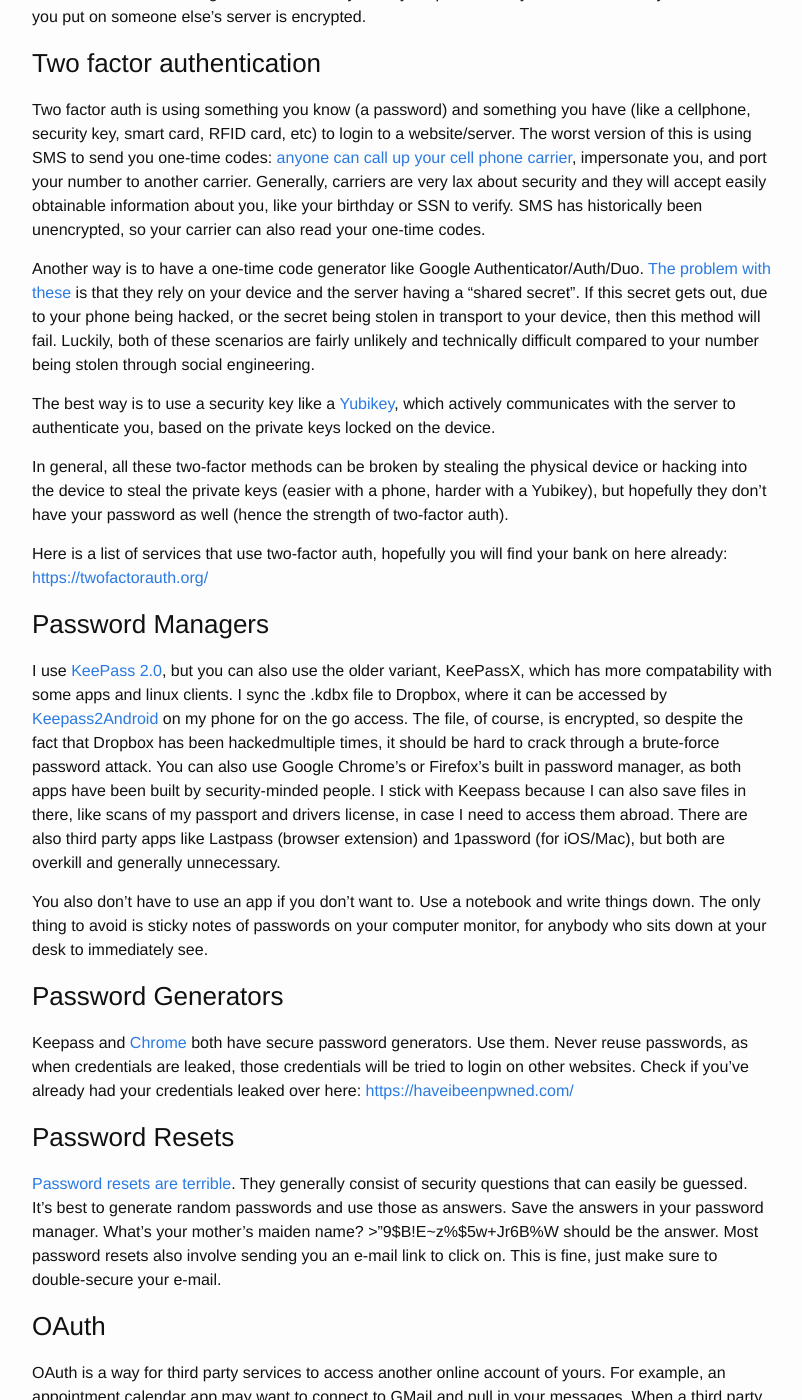
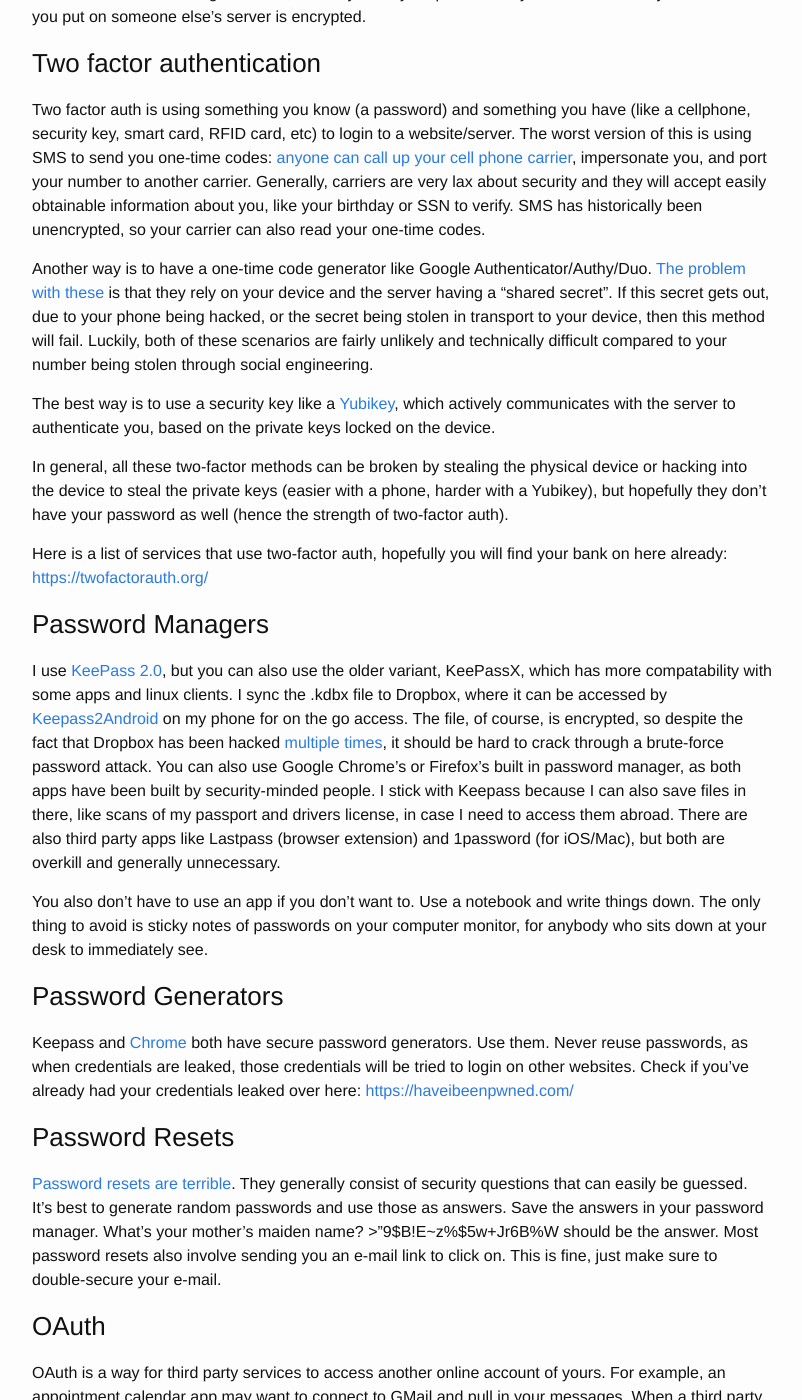
Before and after one commit to daferna/daferna.github.io, a Jekyll site: the page built from _posts/2017-05-27-security.markdown, in a window 1280 px wide and 1400 px high, scrolled down 1270 px. Shown: the whole window, without its empty margins (238-1040 px from the left). Built offline with Jekyll 4.4.1, drawn with Linux system fonts in a browser that asks for light colours.

Commit message:
fixing more typos

```diff
--- a/_posts/2017-05-27-security.markdown
+++ b/_posts/2017-05-27-security.markdown
@@ -51,7 +51,7 @@
 obtainable information about you, like your birthday or SSN to verify.
 SMS has historically been unencrypted, so your carrier can also read your one-time codes.
 
-Another way is to have a one-time code generator like Google Authenticator/Auth/Duo.
+Another way is to have a one-time code generator like Google Authenticator/Authy/Duo.
 [The problem with these][trezor] is that they rely on your device and the server having a "shared secret".
 If this secret gets out, due to your phone being hacked, or the secret being stolen in transport
 to your device, then this method will fail. Luckily, both of these scenarios are fairly
@@ -73,7 +73,7 @@
 I use [KeePass 2.0](http://keepass.info/), but you can also use the older variant, KeePassX, which has
 more compatability with some apps and linux clients. I sync the .kdbx file to Dropbox, where it can be
 accessed by [Keepass2Android](https://play.google.com/store/apps/details?id=keepass2android.keepass2android&hl=en)
-on my phone for on the go access. The file, of course, is encrypted, so despite the fact that Dropbox has been hackedmultiple times, it should be hard to crack through a brute-force password attack.
+on my phone for on the go access. The file, of course, is encrypted, so despite the fact that Dropbox has been hacked [multiple times](http://www.zdnet.com/article/dropbox-gets-hacked-again/), it should be hard to crack through a brute-force password attack.
 You can also use Google Chrome's or Firefox's built in password manager, as both
 apps have been built by security-minded people. I stick with Keepass because I can also save files in there,
 like scans of my passport and drivers license, in case I need to access them abroad.
```
